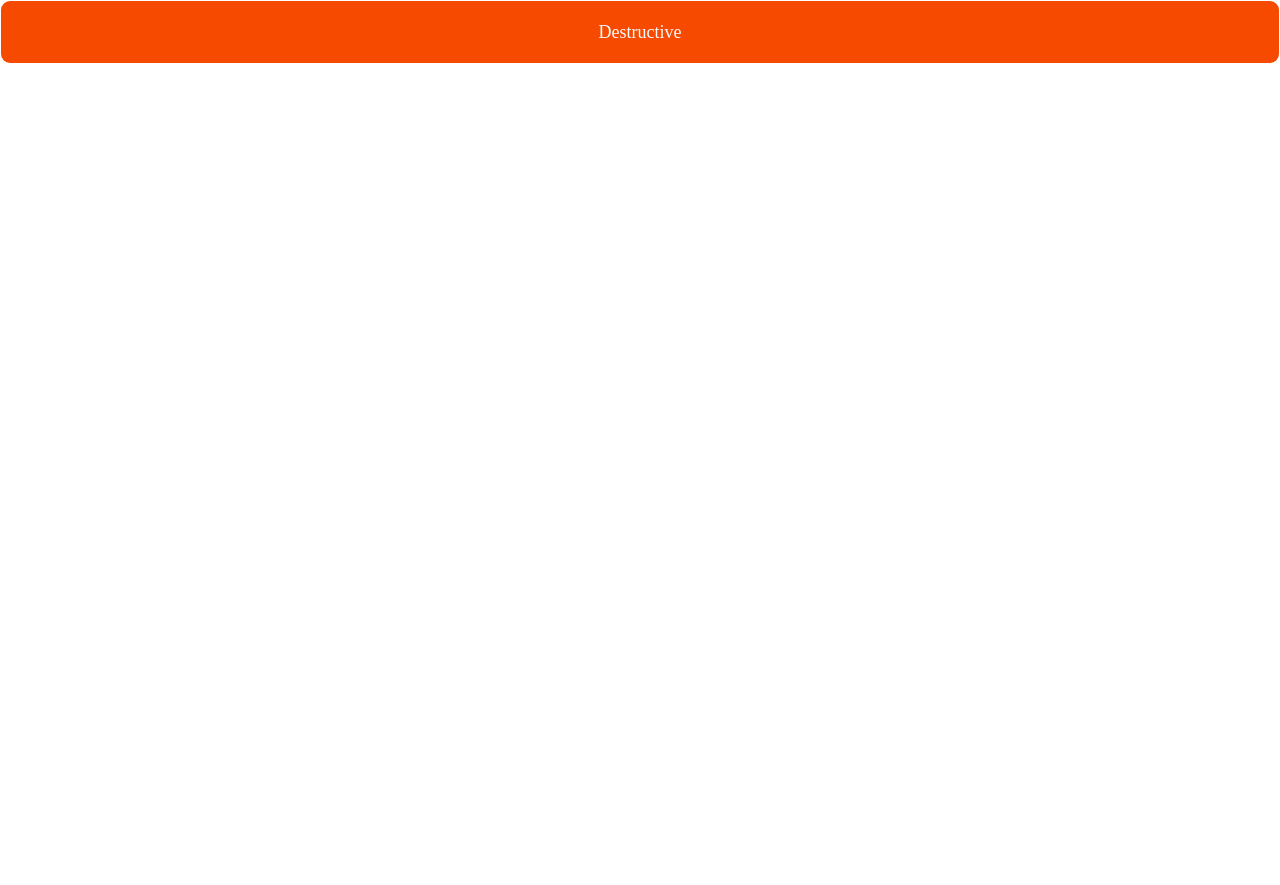
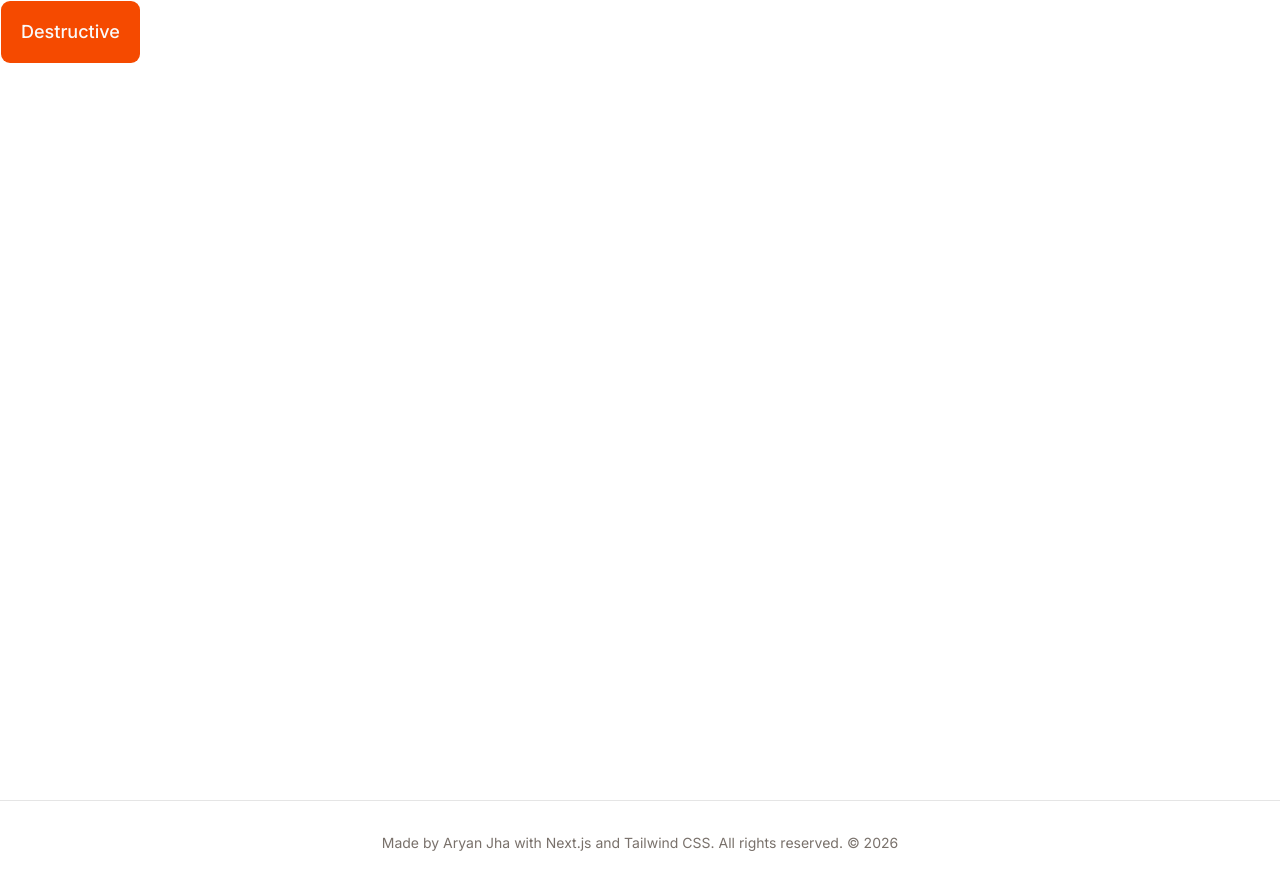
Before and after one commit to Aryans06/Khana-Khazana, a Next.js app: page / in a window 1280 px wide. Before the commit the page ends 800 px from the top, so only its background shows below. Built offline with nearby package versions, Linux system fonts and the light colour scheme.

Commit message:
Inital layout setup

```diff
--- a/app/layout.js
+++ b/app/layout.js
@@ -1,28 +1,34 @@
-import { Geist, Geist_Mono } from "next/font/google";
+import {Inter} from "next/font/google"
 import "./globals.css";
+import Header from "@/components/ui/Header";
 
-const geistSans = Geist({
-  variable: "--font-geist-sans",
-  subsets: ["latin"],
-});
+const inter=Inter({subsets:["latin"]});
 
-const geistMono = Geist_Mono({
-  variable: "--font-geist-mono",
-  subsets: ["latin"],
-});
+
+
 
 export const metadata = {
-  title: "Create Next App",
-  description: "Generated by create next app",
+  title: "Khana-Khazana-AI Recipe Platform",
+  description: "AI recipe Generator Platform",
 };
 
 export default function RootLayout({ children }) {
   return (
     <html
-      lang="en"
-      className={`${geistSans.variable} ${geistMono.variable} h-full antialiased`}
-    >
-      <body className="min-h-full flex flex-col">{children}</body>
+      lang="en" suppressHydrationWarning>
+     <body className={`${inter.className}`}>
+                <main className="min-h-screen">
+              {children}
+                </main>
+                <Header/>
+                <footer className="py-8 px-4 border-t">
+                  <div className="max-w-6xl mx-auto flex justify-center items center">
+                    <p className="text-stone-500 text-sm">
+                      Made by Aryan Jha with Next.js and Tailwind CSS. All rights reserved. &copy; 2026
+                    </p>
+                  </div>
+                </footer>
+        </body>
     </html>
   );
 }
--- /dev/null
+++ b/components/ui/Header.jsx
@@ -0,0 +1,11 @@
+import React from 'react'
+
+const Header = () => {
+  return (
+    <div>
+
+    </div>
+  )
+}
+
+export default Header
```
